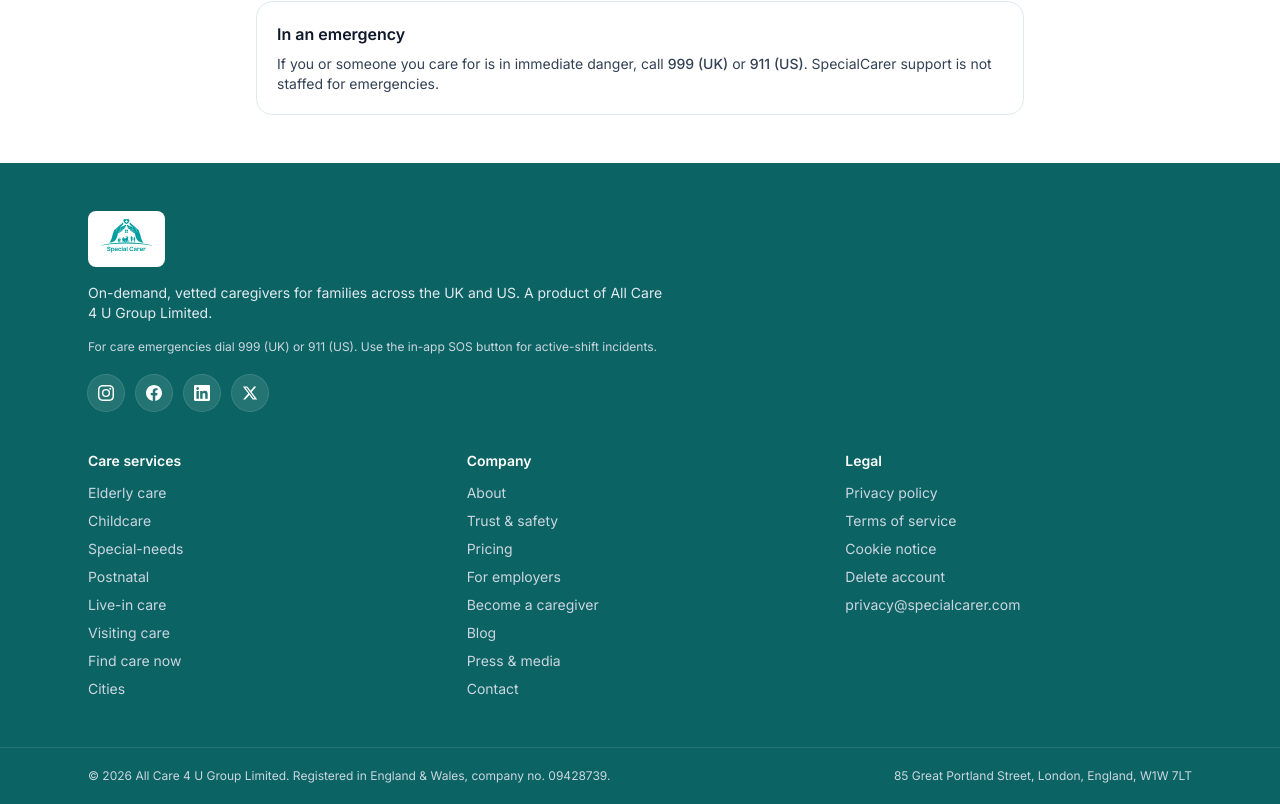
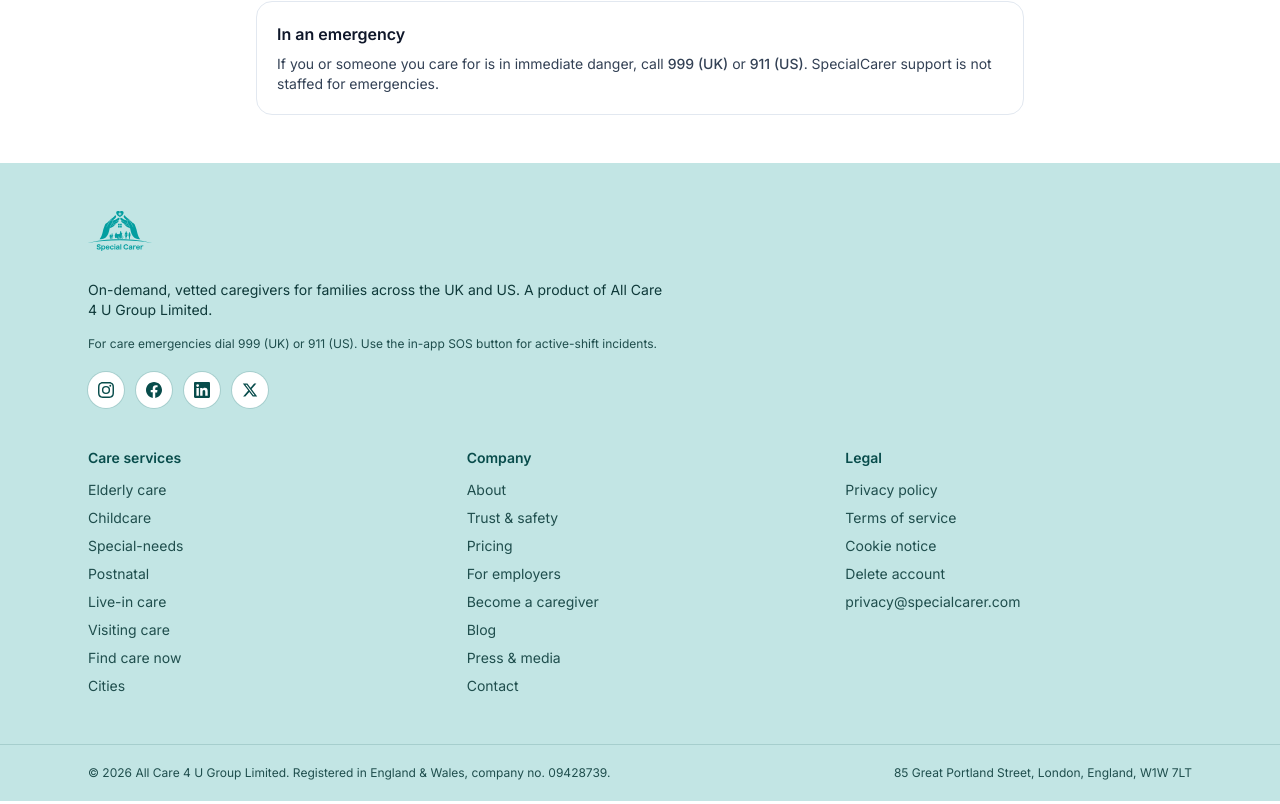
Before and after one commit to specialcarer-com/specialcarer, a Next.js app: page /contact in a window 1280 px wide. Shown: the part 1062-1866 px from the top of the page. Built offline with nearby package versions, Linux system fonts and the light colour scheme; no server answers.

Commit message:
fix(footer): switch to brand-100 pale teal with dark text

```diff
--- a/src/components/site-footer.tsx
+++ b/src/components/site-footer.tsx
@@ -43,13 +43,13 @@
 
 function LinkList({ links }: { links: FooterLink[] }) {
   return (
-    <ul className="mt-3 grid grid-cols-2 gap-x-4 gap-y-2 text-slate-300 sm:grid-cols-1">
+    <ul className="mt-3 grid grid-cols-2 gap-x-4 gap-y-2 text-[#1f4e4d] sm:grid-cols-1">
       {links.map((l) =>
         l.external ? (
           <li key={l.href} className="min-w-0">
             <a
               href={l.href}
-              className="block truncate hover:text-white transition"
+              className="block truncate hover:text-brand-700 transition"
             >
               {l.label}
             </a>
@@ -58,7 +58,7 @@
           <li key={l.href} className="min-w-0">
             <Link
               href={l.href}
-              className="block truncate hover:text-white transition"
+              className="block truncate hover:text-brand-700 transition"
             >
               {l.label}
             </Link>
@@ -100,13 +100,13 @@
 
 export default function SiteFooter() {
   return (
-    <footer className="bg-brand-600 text-slate-100">
+    <footer className="bg-brand-100 text-slate-900">
       <div className="max-w-6xl mx-auto px-6 py-12 text-sm">
         {/* Brand block */}
         <div className="max-w-xl">
           <Link
             href="/"
-            className="inline-flex items-center bg-white rounded-lg px-3 py-2"
+            className="inline-flex items-center"
             aria-label="SpecialCarer — home"
           >
             <Image
@@ -114,14 +114,14 @@
               alt="SpecialCarer"
               width={161}
               height={121}
-              className="h-10 w-auto"
+              className="h-12 w-auto"
             />
           </Link>
-          <p className="mt-4 text-slate-200">
+          <p className="mt-4 text-[#0f3a3a]">
             On-demand, vetted caregivers for families across the UK and US. A
             product of All Care 4 U Group Limited.
           </p>
-          <p className="mt-4 text-xs text-slate-300">
+          <p className="mt-4 text-xs text-[#1f4e4d]">
             For care emergencies dial 999 (UK) or 911 (US). Use the in-app SOS
             button for active-shift incidents.
           </p>
@@ -135,7 +135,7 @@
                   target="_blank"
                   rel="noopener noreferrer"
                   aria-label={label}
-                  className="flex h-9 w-9 items-center justify-center rounded-full bg-white/10 text-white ring-1 ring-white/20 hover:bg-white hover:text-brand-600 transition"
+                  className="flex h-9 w-9 items-center justify-center rounded-full bg-white text-brand-700 ring-1 ring-brand-700/15 hover:bg-brand-700 hover:text-white transition"
                 >
                   <Icon className="h-4 w-4" />
                 </a>
@@ -149,15 +149,15 @@
         <div className="mt-10 grid gap-8 sm:grid-cols-3">
           {GROUPS.map((g) => (
             <nav key={g.id} aria-label={g.heading}>
-              <h3 className="text-white font-semibold">{g.heading}</h3>
+              <h3 className="text-brand-700 font-semibold">{g.heading}</h3>
               <LinkList links={g.links} />
             </nav>
           ))}
         </div>
       </div>
 
-      <div className="border-t border-white/10">
-        <div className="max-w-6xl mx-auto px-6 py-5 text-xs text-slate-300 flex flex-col sm:flex-row sm:items-center sm:justify-between gap-2">
+      <div className="border-t border-brand-700/15">
+        <div className="max-w-6xl mx-auto px-6 py-5 text-xs text-[#1f4e4d] flex flex-col sm:flex-row sm:items-center sm:justify-between gap-2">
           <p>
             © {new Date().getFullYear()} All Care 4 U Group Limited. Registered
             in England &amp; Wales, company no. 09428739.
```
